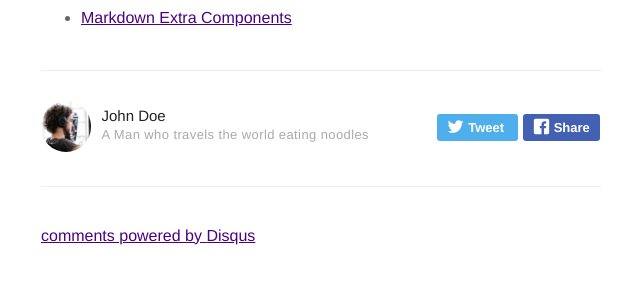
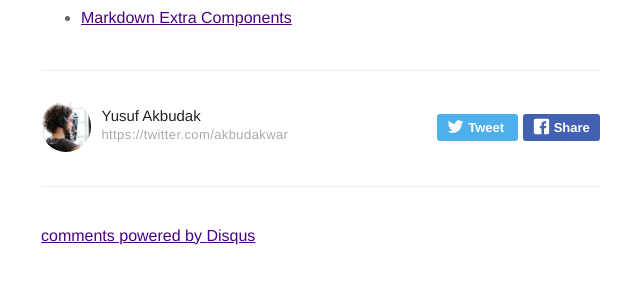
Before and after one commit to yusufakbudak/yusufakbudak.github.io, a Jekyll site: the page built from _posts/2016-02-24-markdown-common-elements.markdown, in a window 1280 px wide and 900 px high, scrolled down 5569 px. Shown: the part 432-732 px from the top of the window, without its empty margins (319-959 px from the left). Built offline with Jekyll 4.4.1, drawn with Linux system fonts in a browser that asks for light colours; emoji names are drawn with the system emoji font; comment, search, counter and statistics services are not loaded.

Commit message:
Create _config.yml

```diff
--- a/_config.yml
+++ b/_config.yml
@@ -1,6 +1,6 @@
 # main text of home
 name: Yusuf AKBUDAK
-bio: Merhaba ben Yakbudak
+bio: Bozkırın Yağız Savaşçısı
 
 # twitter summary info
 description: A blog about technology and stuff related
@@ -34,8 +34,8 @@
   categories: [blog, project] # only show disqus for posts that have these categories
 
 # if you don't have any of social below, comment the line
-facebook: myfacebook
-twitter: mytwitter
+facebook: https://www.facebook.com/profile.php?id=100010052778105
+twitter: https://twitter.com/akbudakwar
 # google: mygoogle
 # instagram: myinstagram
 # pinterest: mypinterest
@@ -49,21 +49,21 @@
 # reddit: username
 medium: medium
 # vimeo: myvimeo
-email: myemail@gmail.com
+email: Yusuf@yusufakbudak.com
 
 authors:
     johndoe:
-        name: John Doe
-        bio: A Man who travels the world eating noodles
+        name: Yusuf Akbudak
+        bio: https://twitter.com/akbudakwar
         external-image: false
         picture: assets/images/profile.jpg
-        twitter: johndoe
+        twitter: Akbudakwar
     jamesfoster:
-        name: James Foster
-        bio: A Man who develops software with coffee
+        name: Yusuf Akbudak
+        bio: https://twitter.com/akbudakwar
         external-image: false
         picture: assets/images/james.jpg
-        twitter: jamesfoster
+        twitter: Akbudakwar
 
 # do you want a larger site? change the option below
 # options: [normal, large] | default: normal
```
